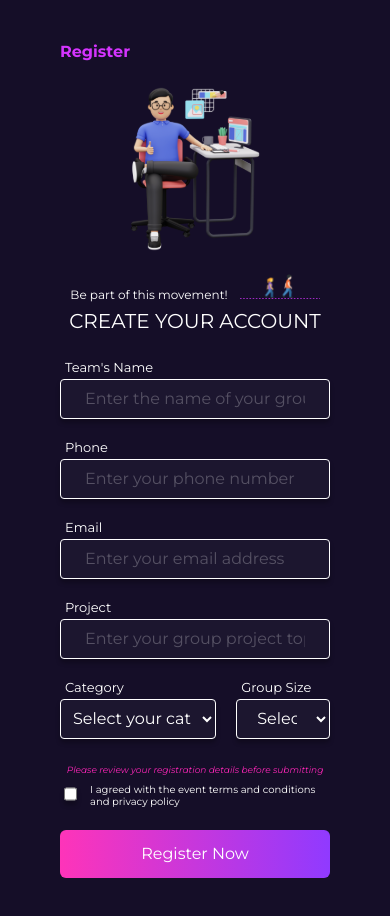
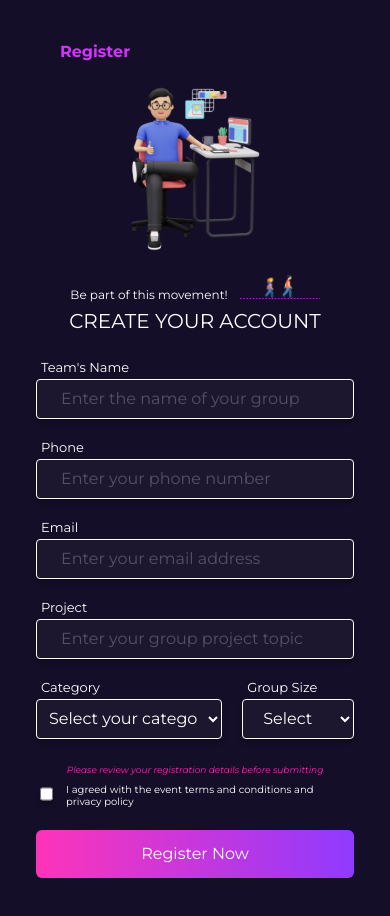
Before and after one commit to T-laye/getLinked, a Next.js app: page /register in a window 390 px wide. Shown: the top 916 px of the page. Built offline with nearby package versions, Linux system fonts and the light colour scheme; a web font is replaced by a local one.

Commit message:
stars and glow on landing page

```diff
--- a/src/pages/register.js
+++ b/src/pages/register.js
@@ -81,7 +81,7 @@ export default function Contact() {
 
           {/* Form */}
 
-          <div className="bg-red-00 lg:mt0  lg:w-[617px] lg:py-10 px-10 lg:px-12 form-bg  ">
+          <div className="bg-red-00 lg:mt0  lg:w-[617px] lg:py-10 px-4 lg:px-12 form-bg  ">
             <div className="bg-reen-300  mx-auto ">
               <div className="hidden lg:block">
                 <div
@@ -93,7 +93,9 @@ export default function Contact() {
                 </div>
               </div>
               <div className="flex items-end lg:justify-start justify-center space-x-3">
-                <p className=" text-xs">Be part of this movement!</p>
+                <p className=" text-xs whitespace-nowrap">
+                  Be part of this movement!
+                </p>
                 <div
                   // data-aos="zoom-in"
                   className="w-20 pb-1"
```
